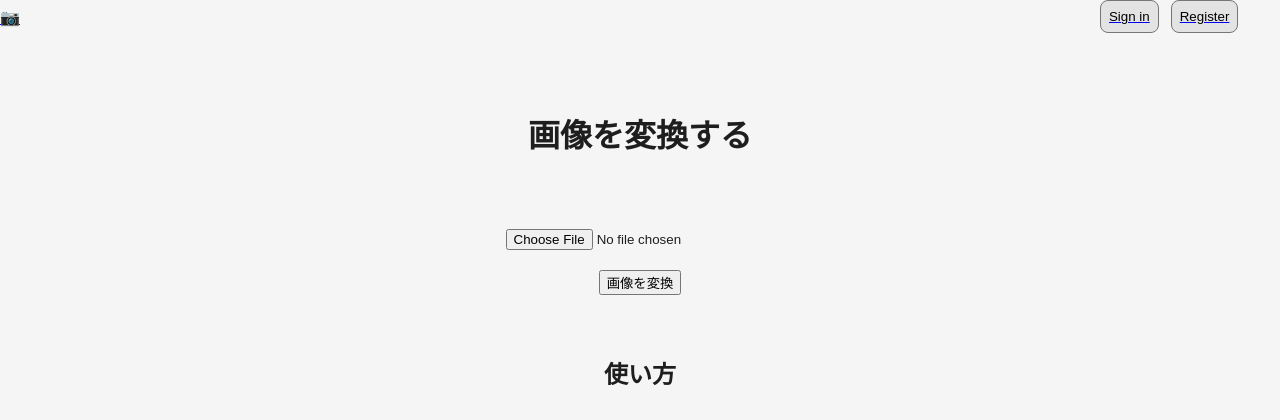
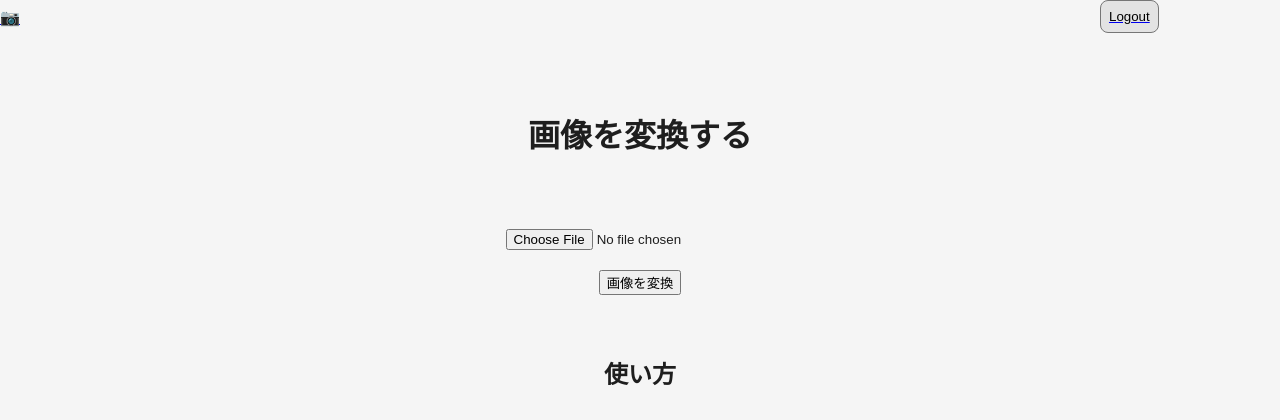
Before and after one commit to 2024AIT-OOP2-G12/img_conv, a Flask app: a page that uses templates/index.html in a window 1280 px wide. Shown: the top 420 px of the page. Run offline with Flask 3, Linux system fonts and the light colour scheme.

Commit message:
Update:html

```diff
--- a/templates/index.html
+++ b/templates/index.html
@@ -13,11 +13,8 @@
                 <div class="logo">📷</div>
             </a>
             <div class="sign">
-                <a href="/login">
-                    <button class="button">Sign in</button>
-                </a>
-                <a href="/register">
-                    <button class="button">Register</button>
+                <a href="/logout">
+                    <button class="button">Logout</button>
                 </a>
             </div>
         </nav>
```
Also changed, not shown: templates/change.html (+2 -5 lines), README.md.
